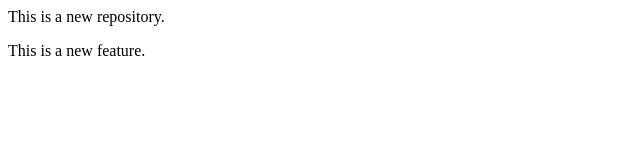
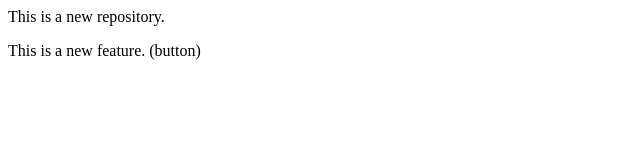
Before and after one commit to Jahnvijoshi/LocalRepo, a plain HTML site: page index.html in a window 1280 px wide. Shown: the full height of the page, 0-640 px from the left. Drawn offline with Linux system fonts and the light colour scheme.

Commit message:
Added button

```diff
--- a/index.html
+++ b/index.html
@@ -1,2 +1,2 @@
 <p>This is a new repository.</p>
-<P>This is a new feature.</P>
+<P>This is a new feature. (button)</P>
```
